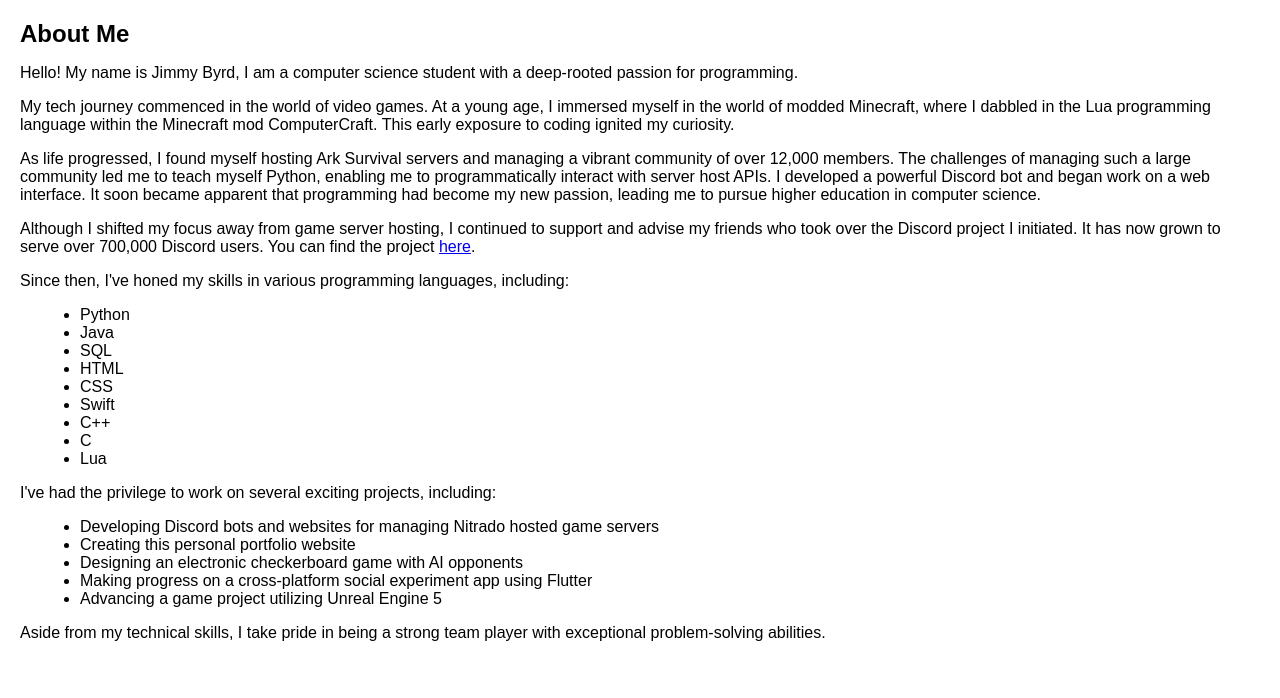
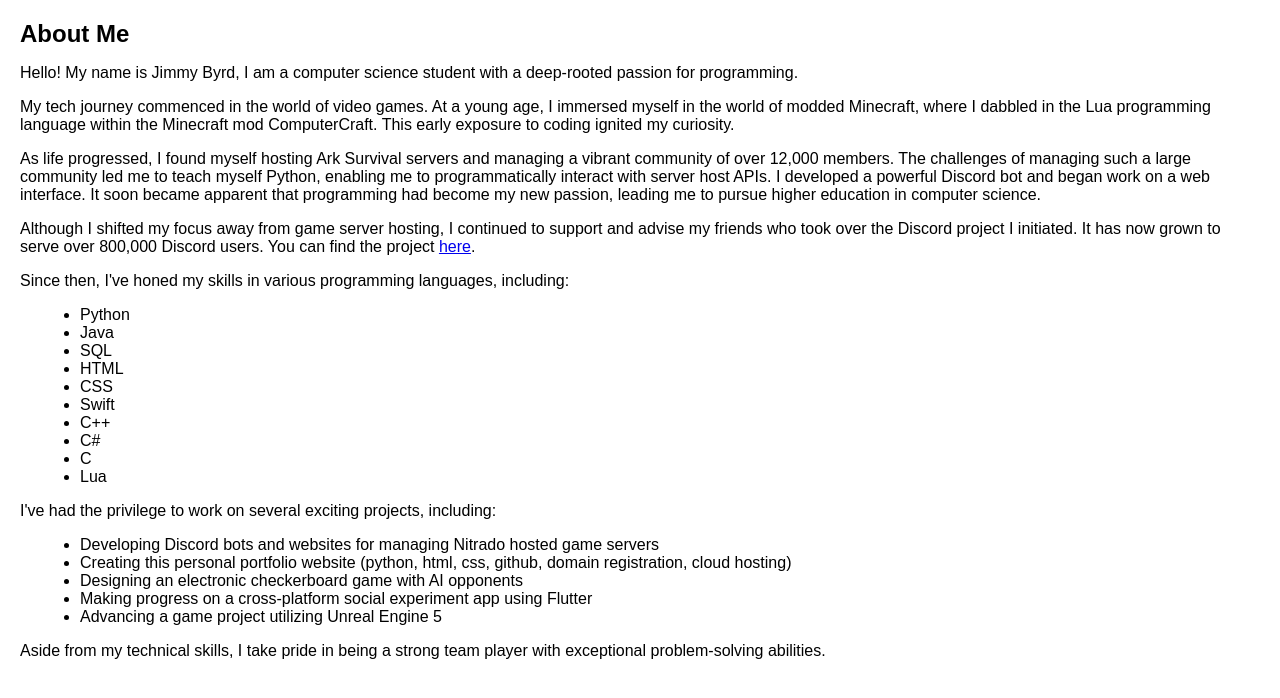
Before and after one commit to jaybyrd3/app_portfolio, a Flask app: page / in a window 1280 px wide. Shown: the part 58-756 px from the top of the page. Run offline with Flask 3, Linux system fonts and the light colour scheme.

Commit message:
Update about.html

```diff
--- a/templates/about.html
+++ b/templates/about.html
@@ -44,7 +44,7 @@
         <p>Hello! My name is Jimmy Byrd, I am a computer science student with a deep-rooted passion for programming.</p>
         <p>My tech journey commenced in the world of video games. At a young age, I immersed myself in the world of modded Minecraft, where I dabbled in the Lua programming language within the Minecraft mod ComputerCraft. This early exposure to coding ignited my curiosity.</p>
         <p>As life progressed, I found myself hosting Ark Survival servers and managing a vibrant community of over 12,000 members. The challenges of managing such a large community led me to teach myself Python, enabling me to programmatically interact with server host APIs. I developed a powerful Discord bot and began work on a web interface. It soon became apparent that programming had become my new passion, leading me to pursue higher education in computer science.</p>
-        <p>Although I shifted my focus away from game server hosting, I continued to support and advise my friends who took over the Discord project I initiated. It has now grown to serve over 700,000 Discord users. You can find the project <a href="https://www.helenabot.com/contact-us">here</a>.</p>
+        <p>Although I shifted my focus away from game server hosting, I continued to support and advise my friends who took over the Discord project I initiated. It has now grown to serve over 800,000 Discord users. You can find the project <a href="https://www.helenabot.com/contact-us">here</a>.</p>
         <p>Since then, I've honed my skills in various programming languages, including:</p>
         <ul>
             <li>Python</li>
@@ -54,13 +54,14 @@
             <li>CSS</li>
             <li>Swift</li>
             <li>C++</li>
+            <li>C#</li>
             <li>C</li>
             <li>Lua</li>
         </ul>
         <p>I've had the privilege to work on several exciting projects, including:</p>
         <ul>
             <li>Developing Discord bots and websites for managing Nitrado hosted game servers</li>
-            <li>Creating this personal portfolio website</li>
+            <li>Creating this personal portfolio website (python, html, css, github, domain registration, cloud hosting)</li>
             <li>Designing an electronic checkerboard game with AI opponents</li>
             <li>Making progress on a cross-platform social experiment app using Flutter</li>
             <li>Advancing a game project utilizing Unreal Engine 5</li>
```
